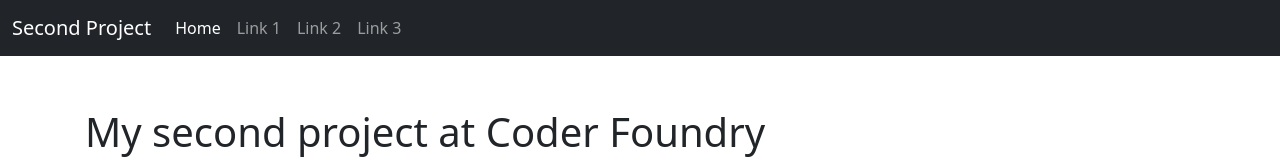
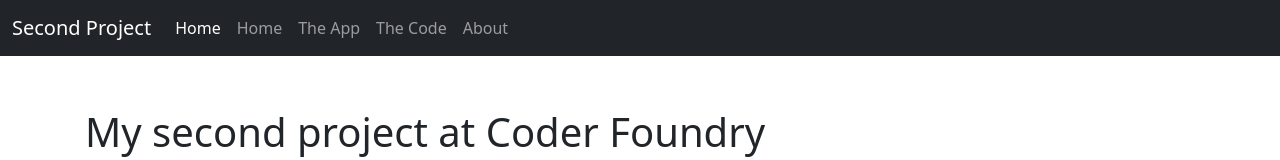
Before and after one commit to jjpeters1986/SecondProject, a plain HTML site: page index.html in a window 1280 px wide. Shown: the top 160 px of the page. Drawn offline with nearby package versions, Linux system fonts and the light colour scheme.

Commit message:
Added link text

```diff
--- a/index.html
+++ b/index.html
@@ -31,13 +31,16 @@
                     <a class="nav-link active" aria-current="page" href="#">Home</a>
                 </li>
                 <li class="nav-item">
-                    <a class="nav-link" href="#">Link 1</a>
+                    <a class="nav-link" href="#">Home</a>
                 </li>
                 <li class="nav-item">
-                    <a class="nav-link" href="#">Link 2</a>
+                    <a class="nav-link" href="#">The App</a>
                 </li>
                 <li class="nav-item">
-                    <a class="nav-link" href="#">Link 3</a>
+                    <a class="nav-link" href="#">The Code</a>
+                </li>
+                <li class="nav-item">
+                    <a class="nav-link" href="#">About</a>
                 </li>
             </ul>
         </div>
```
